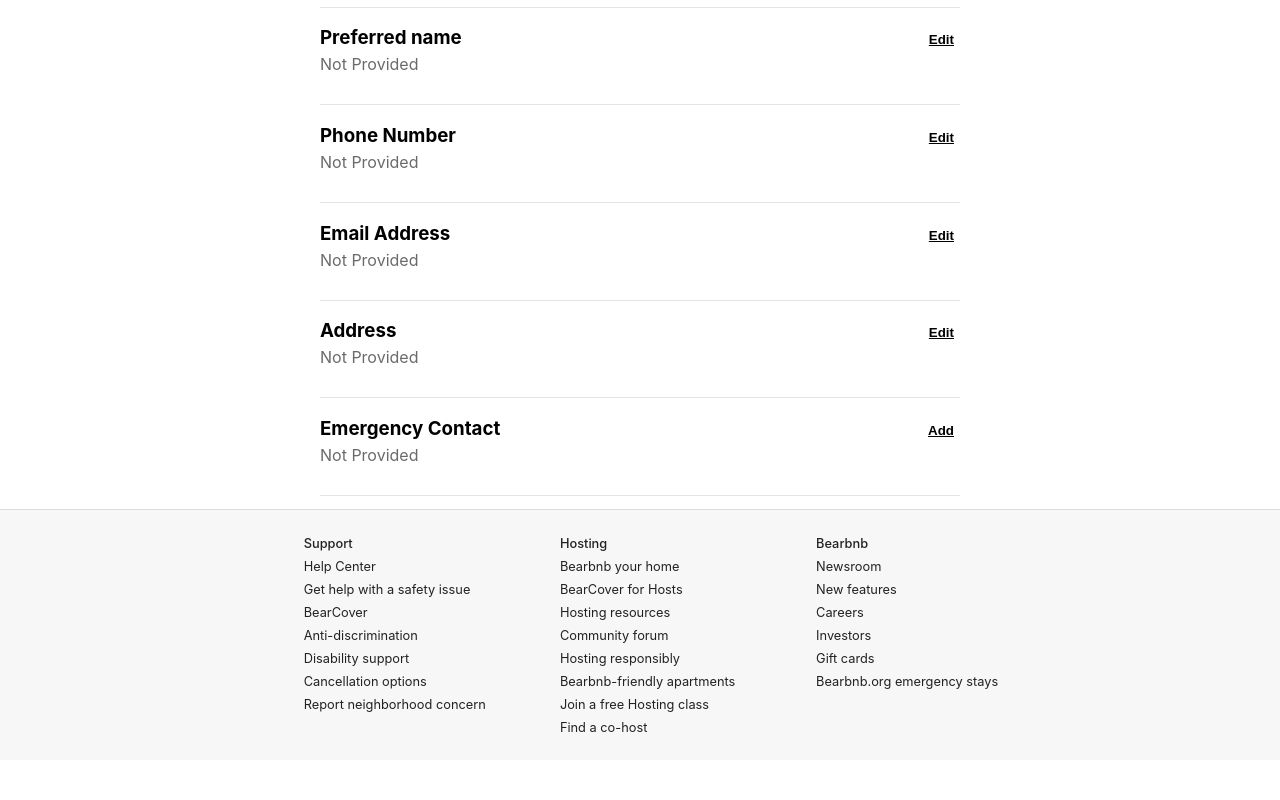
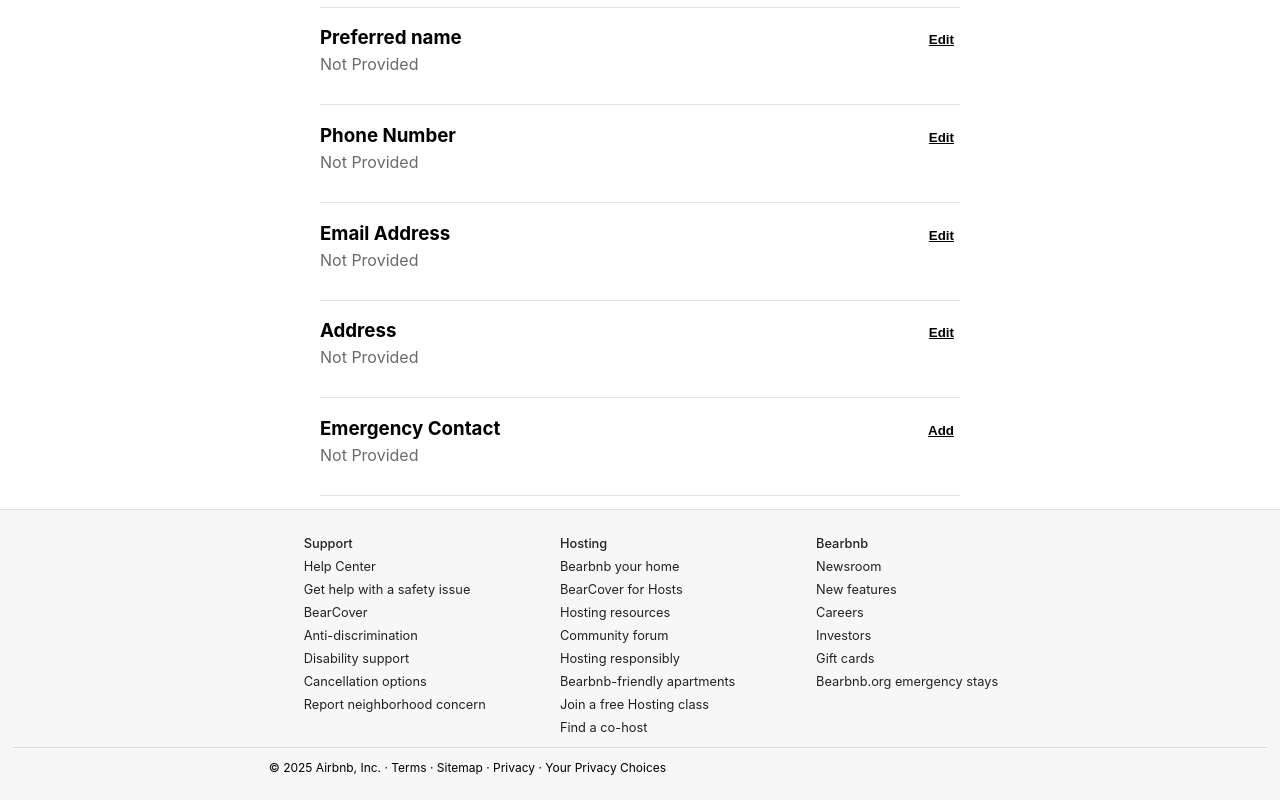
Before and after one commit to mrgnschndr/bear-bnb-frontend, a React (Create React App) app: page / in a window 1280 px wide. Shown: the part 253-1053 px from the top of the page. Before the commit the page ends 1013 px from the top, so only its background shows below. Built offline with nearby package versions, Linux system fonts and the light colour scheme; no server answers.

Commit message:
wip: half complete final footer bar

```diff
--- a/src/Components/FooterAccount.js
+++ b/src/Components/FooterAccount.js
@@ -3,6 +3,7 @@
 import Grid from '@mui/material/Grid2';
 import Paper from '@mui/material/Paper';
 import Box from '@mui/material/Box';
+import Divider from '@mui/material/Divider';
 
 const Item = styled(Paper)(({ theme }) => ({
   backgroundColor: '#fff',
@@ -69,6 +70,8 @@
             </Item>
         </Grid>
       </Grid>
+      <Divider />
+      <p class="footer-info">© 2025 Airbnb, Inc.  ·  Terms ·  Sitemap  ·  Privacy  ·  Your Privacy Choices</p>
     </Box>
   );
 }
--- a/src/pages/personal-info.css
+++ b/src/pages/personal-info.css
@@ -147,6 +147,11 @@
     margin-bottom: 0.5rem;
 }
 
+.footer-info {
+    font-size: 12px;
+    margin-left: 20vw;
+}
+
 
 
 @media all and (max-width: 740px) {
```
